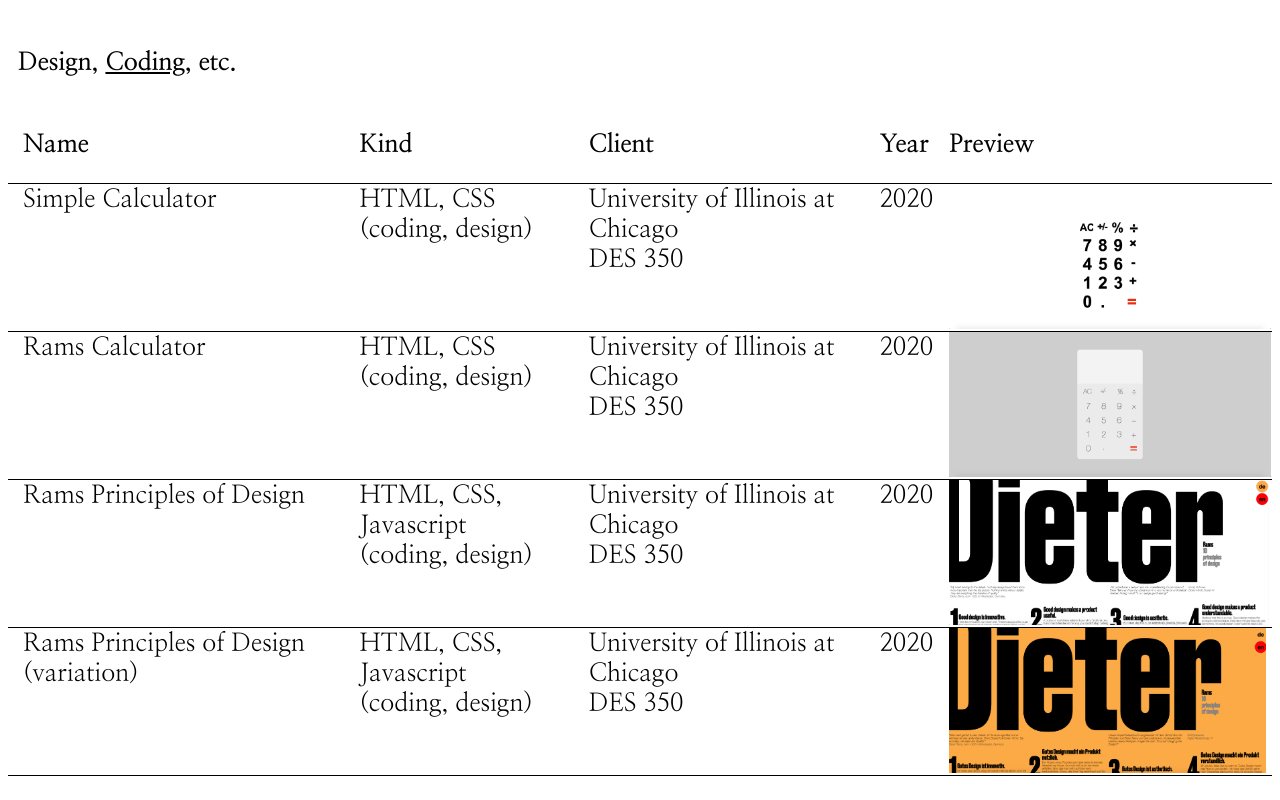
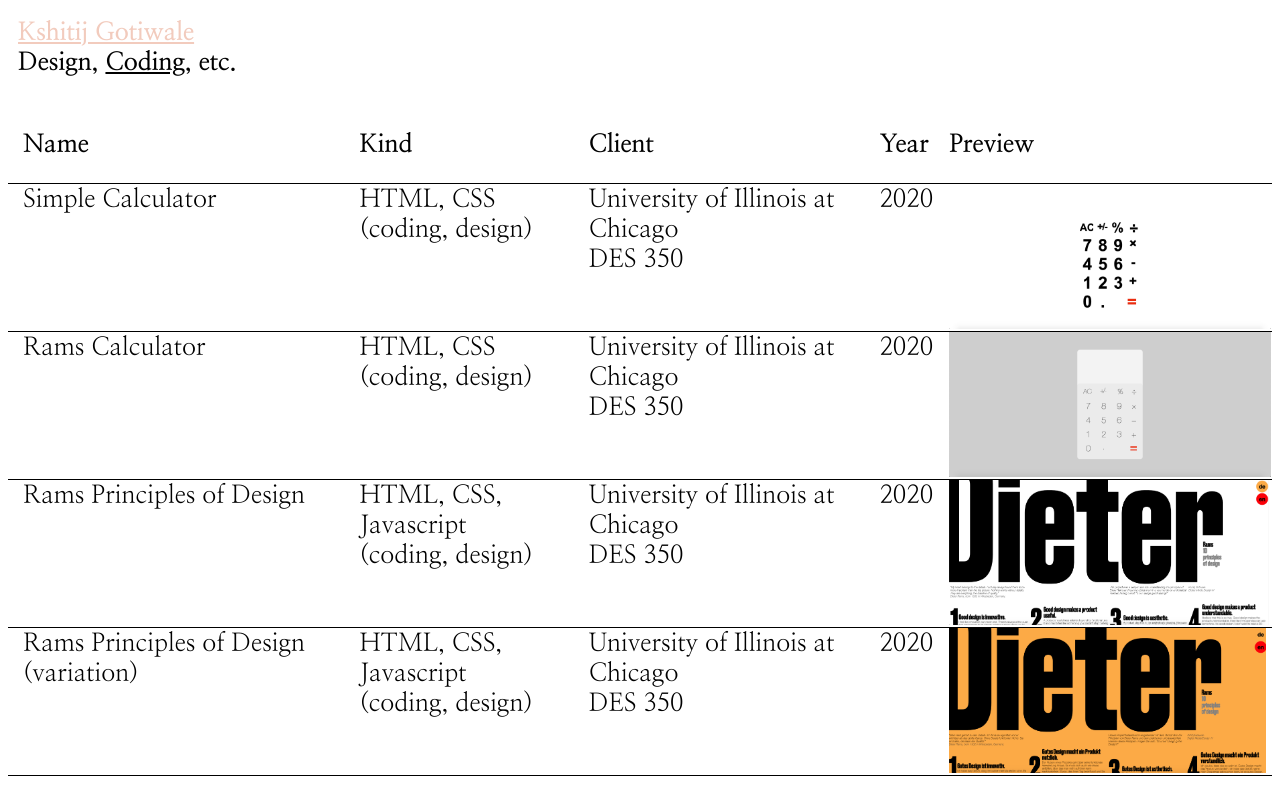
Before and after one commit to kgotiwale/KshitijGoti, a plain HTML site: page index.html in a window 1280 px wide. In both pictures the pointer is over the link "Kshitij Gotiwale". Drawn offline with Linux system fonts and the light colour scheme.

Commit message:
Update index.html

```diff
--- a/index.html
+++ b/index.html
@@ -38,8 +38,8 @@
 	}
 
 		.nav h1 a:hover {
-			text-decoration: none;
-			color: transparent;
+			text-decoration: underline;
+			color: #f2cbbd;
 	    	transition: all 0.2s ease-in-out;
 	}
 
```
